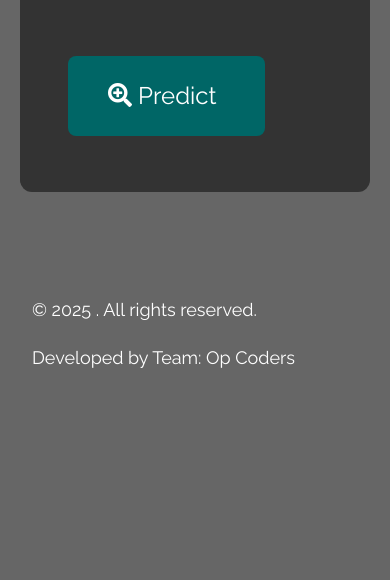
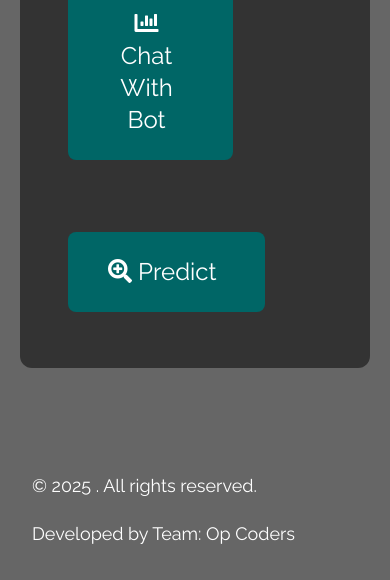
Before and after one commit to Anubhab-Rakshit/ai-ne-bola, a plain HTML site: page Website_Files/index.html in a window 390 px wide. Shown: the part 4644-5224 px from the top of the page. Before the commit the page ends 5048 px from the top, so only its background shows below. Drawn offline with nearby package versions, Linux system fonts and the light colour scheme.

Commit message:
Update index.html

```diff
--- a/Website_Files/index.html
+++ b/Website_Files/index.html
@@ -26,6 +26,7 @@
                     <li class="inline-block mb-4 mx-4"><a href="#menu" class="tm-text-gold py-1 md:py-3 px-4">Features</a></li>
                     <li class="inline-block mb-4 mx-4"><a href="#about" class="tm-text-gold py-1 md:py-3 px-4">About</a></li>
                     <li class="inline-block mb-4 mx-4"><a href="#contact" class="tm-text-gold py-1 md:py-3 px-4">Functionalities</a></li>
+                    <li class="inline-block mb-4 mx-4"><a href="https://ai-ne-bola-chatbot.onrender.com/" class="tm-text-gold py-1 md:py-3 px-4">Chat with Bot</a></li>
                 </ul>
             </div>
         </nav>
@@ -159,6 +160,12 @@
                                 Show Graphs
                             </a>
                         </div>
+                        <div class="text-center" style="width: 65%;">
+                            <a href="https://ai-ne-bola-chatbot.onrender.com/" class="inline-block text-white text-2xl pl-10 pr-12 py-6 rounded-lg transition tm-bg-green">
+                                <i class="fa fa-chart-bar"></i>
+                                Chat With Bot
+                            </a>
+                        </div>
 
                         <br>
                         <br>
```
